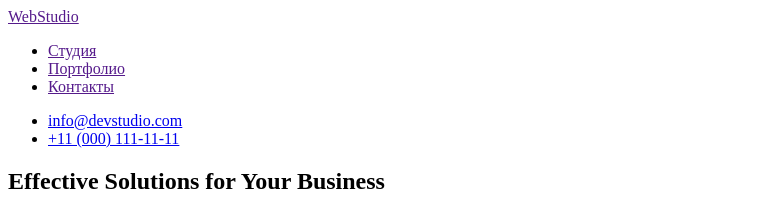
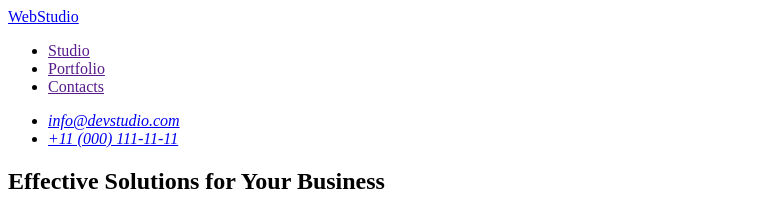
Before and after one commit to Elcher26/goit-markup-hw-01, a plain HTML site: page index.html in a window 1280 px wide. Shown: the top 198 px of the page, without its empty margins (0-759 px from the left). Drawn offline with Linux system fonts and the light colour scheme.

Commit message:
HT1 updated-Version 1
HT1 updated-Version 1

```diff
--- a/index.html
+++ b/index.html
@@ -8,18 +8,20 @@
 <body>
 <!--Header-->
  <header>
-    <a href="">WebStudio</a>
         <nav>
+            <a href="./index.html">WebStudio</a>
             <ul>
-                <li><a href="">Студия</a></li>
-                <li><a href="">Портфолио</a></li>
-                <li><a href="">Контакты</a></li>
+                <li><a href="">Studio</a></li>
+                <li><a href="">Portfolio</a></li>
+                <li><a href="">Contacts</a></li>
             </ul>
         </nav>
+        <address>
             <ul>
                 <li><a href="mailto:info@devstudio.com">info@devstudio.com</a></li>
                 <li><a href="tel:+110001111111">+11 (000) 111-11-11</a></li>
             </ul>
+        </address>
 </header>
     <main>
         <!--Hero-->
@@ -79,7 +81,7 @@
     <!--Footer-->
     <footer>
         <a href="">WebStudio</a>
-        <p>Increase the flow of customers </br> and sales for your business with digital marketing </br> & growth solutions.</p>
+        <p>Increase the flow of customers  and sales for your business with digital marketing  & growth solutions.</p>
     </footer>
 </body>
 </html>
```
